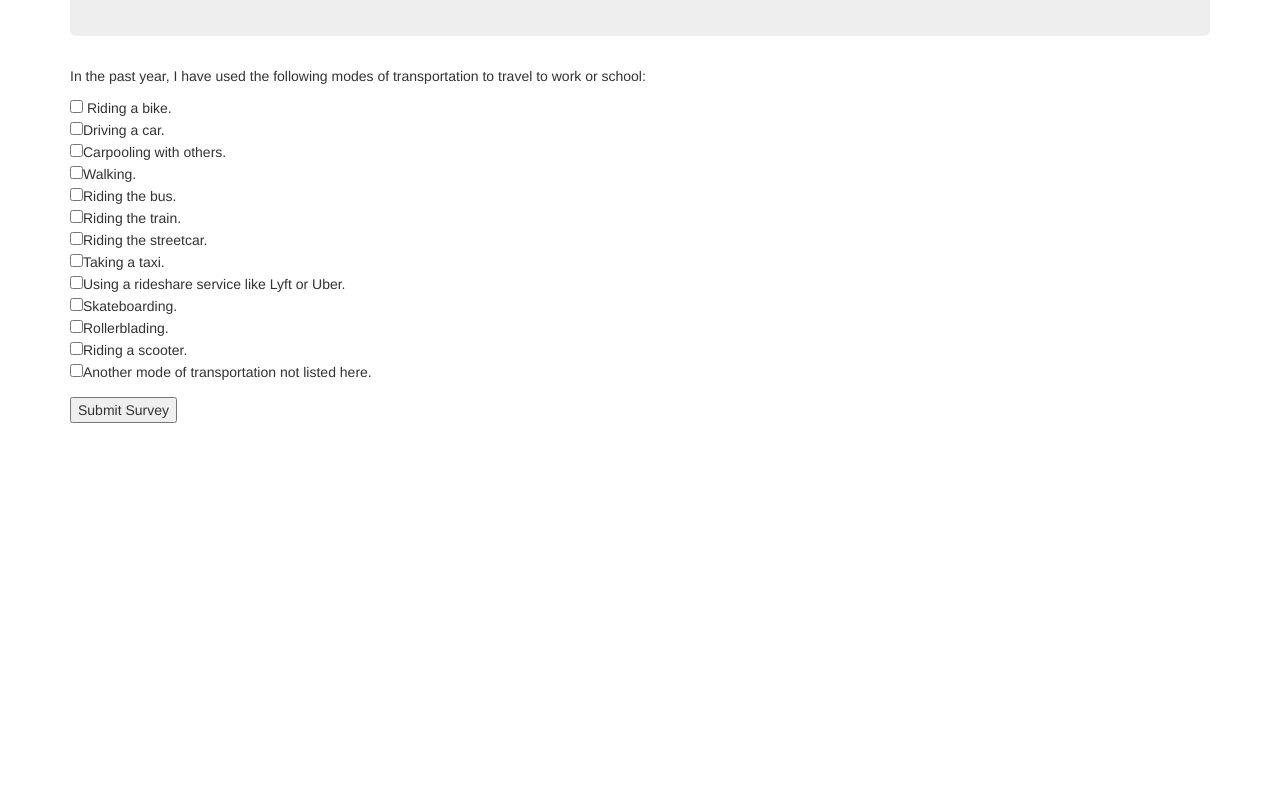
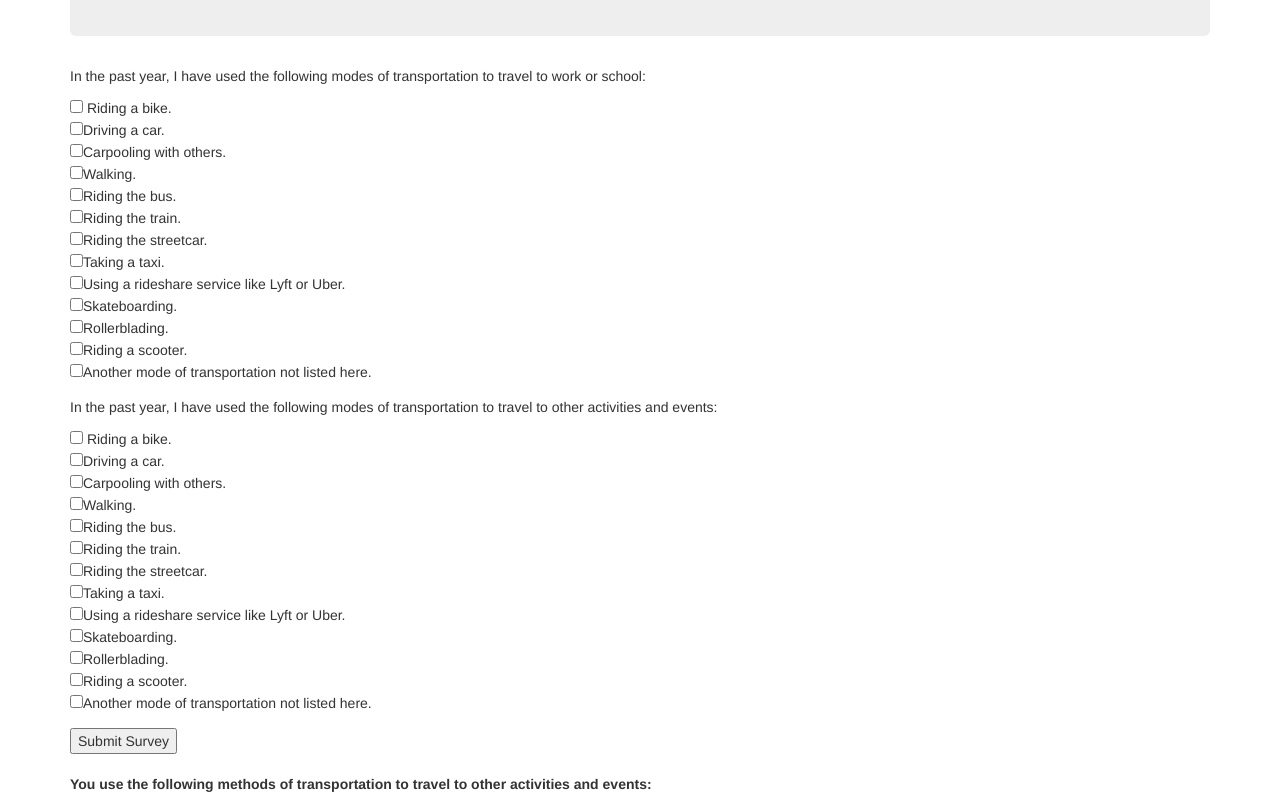
Before and after one commit to BAPotts/transportation-survey, a plain HTML site: page index.html in a window 1280 px wide. Shown: the part 123-927 px from the top of the page. Before the commit the page ends 800 px from the top, so only its background shows below. Drawn offline with Linux system fonts and the light colour scheme.

Commit message:
Add fun-transportation checkboxes html

```diff
--- a/index.html
+++ b/index.html
@@ -29,11 +29,31 @@
           <input type="checkbox" name="work-transportation" value="scooter">Riding a scooter.<br>
           <input type="checkbox" name="work-transportation" value="other">Another mode of transportation not listed here.<br>
         </div>
+        <div class="form-group">
+          <p>In the past year, I have used the following modes of transportation to travel to other activities and events:</p>
+          <input type="checkbox" name="fun-transportation" value="bike"> Riding a bike.<br>
+          <input type="checkbox" name="fun-transportation" value="car">Driving a car.<br>
+          <input type="checkbox" name="fun-transportation" value="carpool">Carpooling with others.<br>
+          <input type="checkbox" name="fun-transportation" value="walk">Walking.<br>
+          <input type="checkbox" name="fun-transportation" value="bus">Riding the bus.<br>
+          <input type="checkbox" name="fun-transportation" value="train">Riding the train.<br>
+          <input type="checkbox" name="fun-transportation" value="streetcar">Riding the streetcar.<br>
+          <input type="checkbox" name="fun-transportation" value="taxi">Taking a taxi.<br>
+          <input type="checkbox" name="fun-transportation" value="rideshare">Using a rideshare service like Lyft or Uber.<br>
+          <input type="checkbox" name="fun-transportation" value="skateboard">Skateboarding.<br>
+          <input type="checkbox" name="fun-transportation" value="rollerblade">Rollerblading.<br>
+          <input type="checkbox" name="fun-transportation" value="scooter">Riding a scooter.<br>
+          <input type="checkbox" name="fun-transportation" value="other">Another mode of transportation not listed here.<br>
+        </div>
       <button type="submit">Submit Survey</button>
       </form>
       <span id="work-responses">
         <p><b>You use the following methods of transportation to travel to work or school:</b></p>
       </span>
+      <br>
+      <span id="fun-responses">
+        <p><b>You use the following methods of transportation to travel to other activities and events:</b></p>
+      </span>
     </div>
   </body>
 </html>
```
